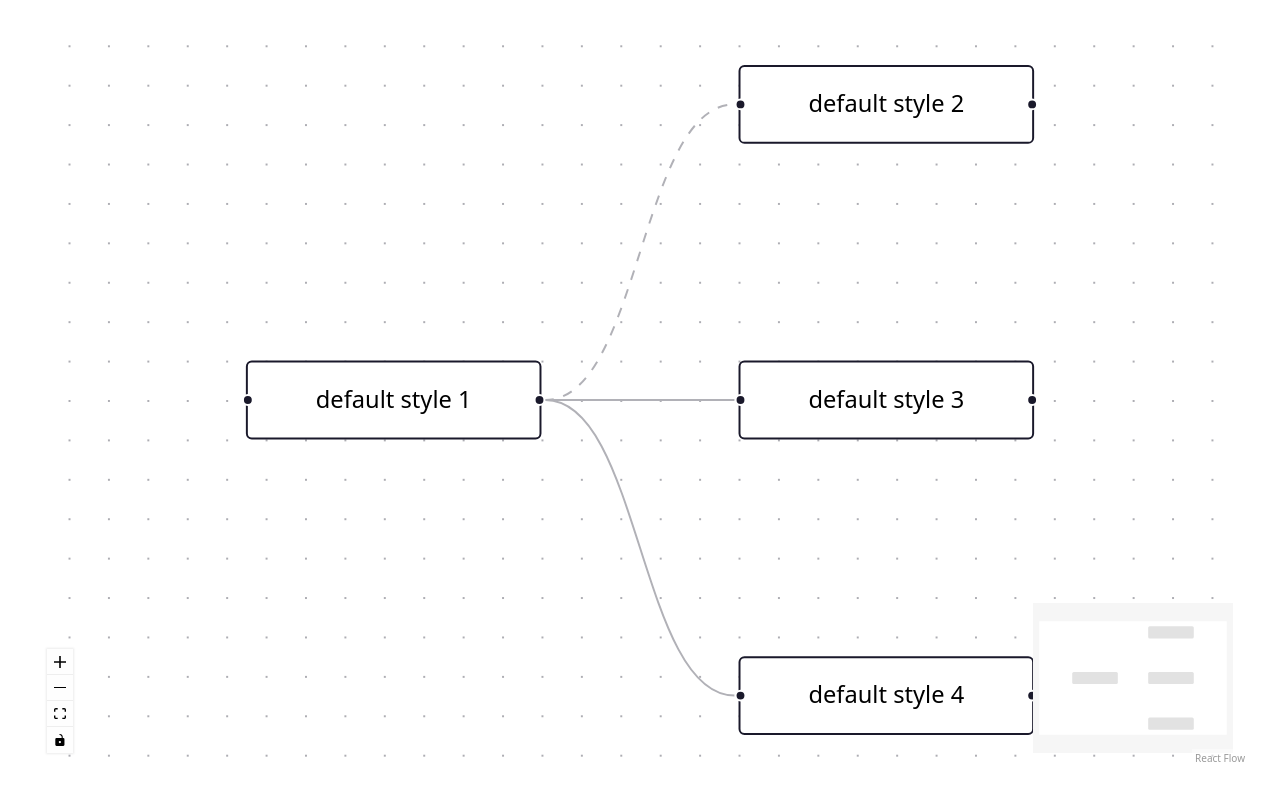
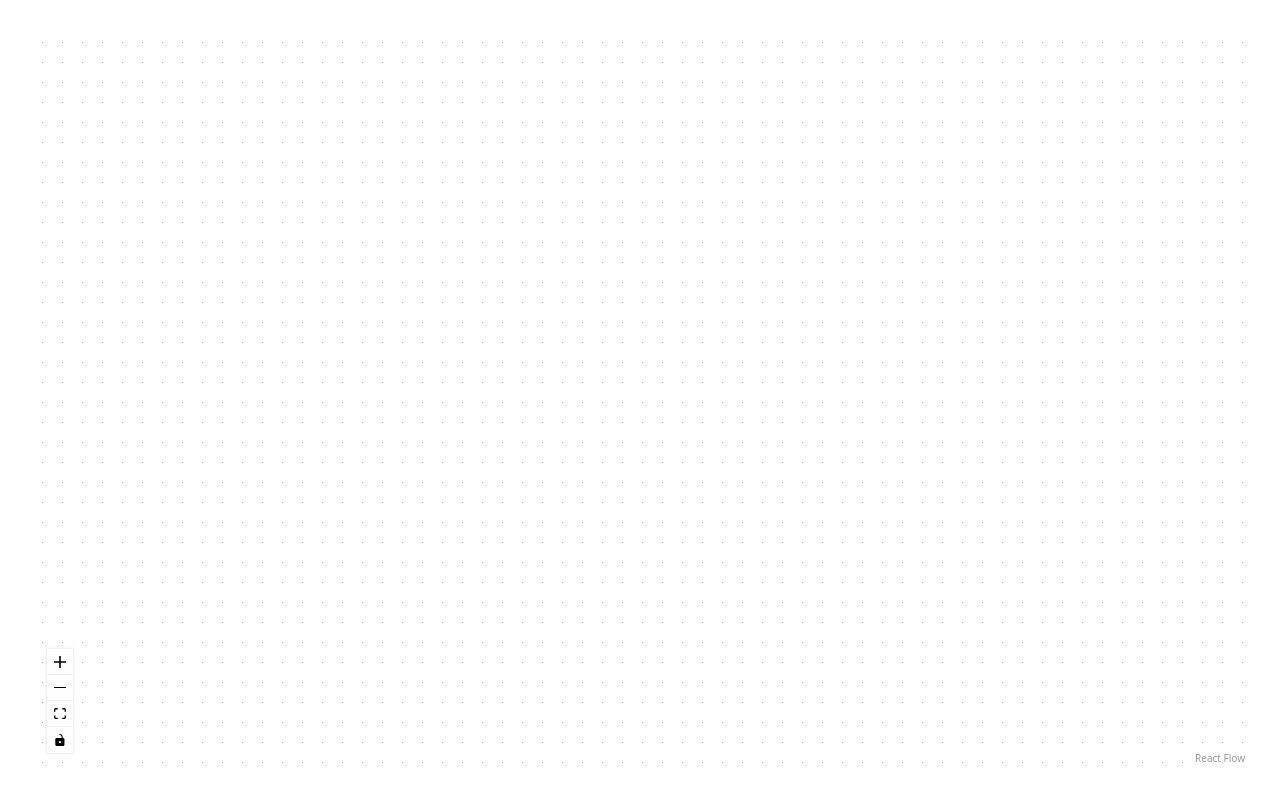
Before and after one commit to yjjunnie/NALA-LearnScape, a React (Vite) app in the folder nala/frontend/nalaLearnscape/: page /threadmap in a window 1280 px wide. Built offline with nearby package versions, Linux system fonts and the light colour scheme.

Commit message:
frontend trialing

```diff
--- /dev/null
+++ b/nala/frontend/nalaLearnscape/src/components/ThreadMapEdge.tsx
@@ -0,0 +1,16 @@
+import { BaseEdge, EdgeProps, getStraightPath } from '@xyflow/react';
+
+function MindMapEdge(props: EdgeProps) {
+  const { sourceX, sourceY, targetX, targetY } = props;
+
+  const [edgePath] = getStraightPath({
+    sourceX,
+    sourceY,
+    targetX,
+    targetY,
+  });
+
+  return <BaseEdge path={edgePath} {...props} />;
+}
+
+export default MindMapEdge;
--- /dev/null
+++ b/nala/frontend/nalaLearnscape/src/components/ThreadMapNode.tsx
@@ -0,0 +1,18 @@
+import { Handle, Position, type NodeProps } from '@xyflow/react';
+
+export type NodeData = {
+    label: string;
+  };
+
+function ThreadMapNode({ id, data }: NodeProps<NodeData> ){
+  return (
+    <>
+      <input defaultValue={data.label} />
+
+      <Handle type="target" position={Position.Top} />
+      <Handle type="source" position={Position.Bottom} />
+    </>
+  )
+}
+
+export default ThreadMapNode
--- a/nala/frontend/nalaLearnscape/src/pages/ThreadMap.tsx
+++ b/nala/frontend/nalaLearnscape/src/pages/ThreadMap.tsx
@@ -3,90 +3,22 @@ import {
   ReactFlow,
   Background,
   Controls,
-  MiniMap,
-  useNodesState,
-  useEdgesState,
-  addEdge,
-  Position,
 } from '@xyflow/react';
 
 import '@xyflow/react/dist/style.css';
 
 
-const nodeDefaults = {
-  sourcePosition: Position.Right,
-  targetPosition: Position.Left,
-};
-
-const initialNodes = [
-  {
-    id: '1',
-    position: { x: 0, y: 150 },
-    data: { label: 'default style 1' },
-    ...nodeDefaults,
-  },
-  {
-    id: '2',
-    position: { x: 250, y: 0 },
-    data: { label: 'default style 2' },
-    ...nodeDefaults,
-  },
-  {
-    id: '3',
-    position: { x: 250, y: 150 },
-    data: { label: 'default style 3' },
-    ...nodeDefaults,
-  },
-  {
-    id: '4',
-    position: { x: 250, y: 300 },
-    data: { label: 'default style 4' },
-    ...nodeDefaults,
-  },
-];
-
-const initialEdges = [
-  {
-    id: 'e1-2',
-    source: '1',
-    target: '2',
-    animated: true,
-  },
-  {
-    id: 'e1-3',
-    source: '1',
-    target: '3',
-  },
-  {
-    id: 'e1-4',
-    source: '1',
-    target: '4',
-  },
-];
-
-const Flow = () => {
-  const [nodes, setNodes, onNodesChange] = useNodesState(initialNodes);
-  const [edges, setEdges, onEdgesChange] = useEdgesState(initialEdges);
-
-  const onConnect = useCallback(
-    (params) => setEdges((els) => addEdge(params, els)),
-    [],
-  );
+const ThreadMap = () => {
 
   return (
     <ReactFlow
-      nodes={nodes}
-      edges={edges}
-      onNodesChange={onNodesChange}
-      onEdgesChange={onEdgesChange}
-      onConnect={onConnect}
       fitView
+      fitViewOptions={{padding:0.4}}
     >
       <Background />
       <Controls />
-      <MiniMap />
     </ReactFlow>
   );
 };
 
-export default Flow;
+export default ThreadMap;
--- a/nala/frontend/nalaLearnscape/src/stores/rfStore.ts
+++ b/nala/frontend/nalaLearnscape/src/stores/rfStore.ts
@@ -1,42 +1,46 @@
+import React, { useCallback } from 'react';
 import {
-    Edge,
-    EdgeChange,
-    Node,
-    NodeChange,
-    OnNodesChange,
-    OnEdgesChange,
-    applyNodeChanges,
-    applyEdgeChanges,
-  } from '@xyflow/react';
-  import { createWithEqualityFn } from 'zustand/traditional';
+  ReactFlow,
+  Background,
+  Controls,
+  MiniMap,
+  addEdge,
+  Position,
+} from '@xyflow/react';
+import useStore from './rfStore'; // Adjust the import path as needed
 
-  export type RFState = {
-    nodes: Node[];
-    edges: Edge[];
-    onNodesChange: OnNodesChange;
-    onEdgesChange: OnEdgesChange;
-  };
+import '@xyflow/react/dist/style.css';
 
-  const useStore = createWithEqualityFn<RFState>((set, get) => ({
-    nodes: [
-      {
-        id: 'root',
-        type: 'default',
-        data: { label: 'React Flow Mind Map' },
-        position: { x: 0, y: 0 },
-      },
-    ],
-    edges: [],
-    onNodesChange: (changes: NodeChange[]) => {
-      set({
-        nodes: applyNodeChanges(changes, get().nodes),
-      });
+const ThreadMap= () => {
+  const { nodes, edges, onNodesChange, onEdgesChange } = useStore();
+
+  const onConnect = useCallback(
+    (params) => {
+      const newEdge = addEdge(params, edges);
+      onEdgesChange([
+        {
+          type: 'add',
+          item: newEdge[newEdge.length - 1]
+        }
+      ]);
     },
-    onEdgesChange: (changes: EdgeChange[]) => {
-      set({
-        edges: applyEdgeChanges(changes, get().edges),
-      });
-    },
-  }));
+    [onEdgesChange, edges],
+  );
 
-  export default useStore;
+  return (
+    <ReactFlow
+      nodes={nodes}
+      edges={edges}
+      onNodesChange={onNodesChange}
+      onEdgesChange={onEdgesChange}
+      onConnect={onConnect}
+      fitView
+    >
+      <Background />
+      <Controls />
+      <MiniMap />
+    </ReactFlow>
+  );
+};
+
+export default ThreadMap;
```
